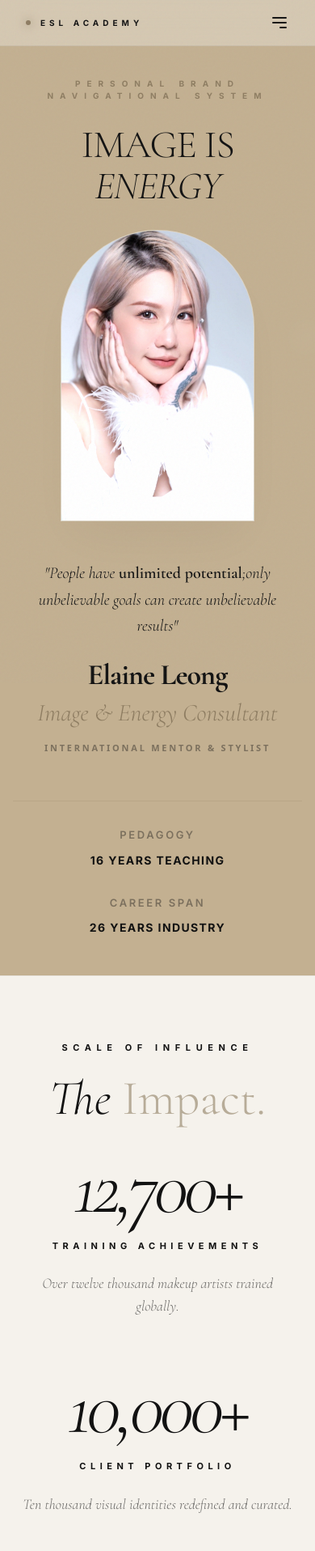
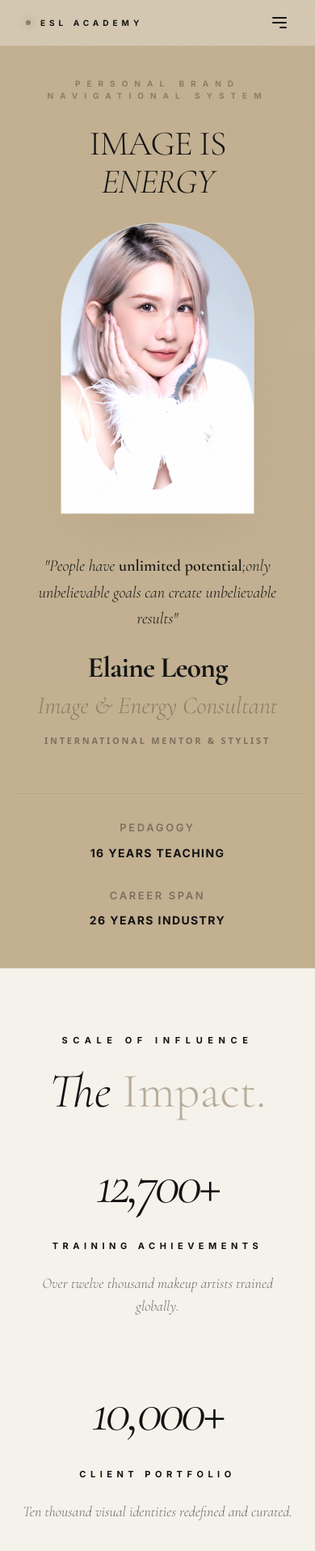
Before and after one commit to zxiang0608/elaineleongesl, a Next.js app: page / in a window 390 px wide. Shown: the top 1916 px of the page at 81% size. Built offline with nearby package versions, Linux system fonts and the light colour scheme.

Commit message:
fix: hard responsive bounds on giant numbers and hero typography

```diff
--- a/src/components/Hero.tsx
+++ b/src/components/Hero.tsx
@@ -35,9 +35,9 @@ export function Hero() {
                 {/* 1. Centered Headline */}
                 <div className="text-center mb-8 md:mb-16 lg:mb-24 z-20 w-full max-w-full px-2">
                     <p className="uppercase tracking-[0.8em] text-[10px] md:text-[14px] mb-8 md:mb-10 text-khaki-dark font-bold hero-visible">Personal Brand Navigational System</p>
-                    <h1 className="serif text-5xl md:text-[150px] font-light leading-[0.9] md:leading-[0.85] tracking-tight md:tracking-normal hero-visible mix-blend-multiply shimmer-text shrink-0 w-full flex flex-col items-center justify-center">
-                        <span className="block w-full">IMAGE IS</span>
-                        <span className="italic text-khaki-dark block w-full mt-2 md:mt-0">ENERGY</span>
+                    <h1 className="serif text-[11vw] sm:text-6xl md:text-[150px] font-light leading-[0.9] md:leading-[0.85] tracking-tight md:tracking-normal hero-visible mix-blend-multiply shimmer-text shrink-0 w-full flex flex-col items-center justify-center">
+                        <span className="block w-full whitespace-nowrap">IMAGE IS</span>
+                        <span className="italic text-khaki-dark block w-full mt-2 md:mt-0 whitespace-nowrap">ENERGY</span>
                     </h1>
                 </div>
 
--- a/src/components/Impact.tsx
+++ b/src/components/Impact.tsx
@@ -45,7 +45,7 @@ export function Impact() {
 
                     {/* Stat 1 */}
                     <div className="flex flex-col items-center">
-                        <h4 className="serif text-8xl md:text-[8rem] italic text-deep-charcoal mb-4 tracking-tighter">
+                        <h4 className="serif text-[18vw] sm:text-7xl md:text-[8rem] italic text-deep-charcoal mb-4 tracking-tighter">
                             <AnimatedCounter endValue={12700} duration={2500} suffix="+" />
                         </h4>
                         <p className="text-[11px] md:text-[13px] uppercase tracking-[0.5em] font-bold text-deep-charcoal mb-6">Training Achievements</p>
@@ -56,7 +56,7 @@ export function Impact() {
 
                     {/* Stat 2 */}
                     <div className="flex flex-col items-center">
-                        <h4 className="serif text-8xl md:text-[8rem] italic text-deep-charcoal mb-4 tracking-tighter">
+                        <h4 className="serif text-[18vw] sm:text-7xl md:text-[8rem] italic text-deep-charcoal mb-4 tracking-tighter">
                             <AnimatedCounter endValue={10000} duration={2500} suffix="+" />
                         </h4>
                         <p className="text-[11px] md:text-[13px] uppercase tracking-[0.5em] font-bold text-deep-charcoal mb-6">Client Portfolio</p>
```
